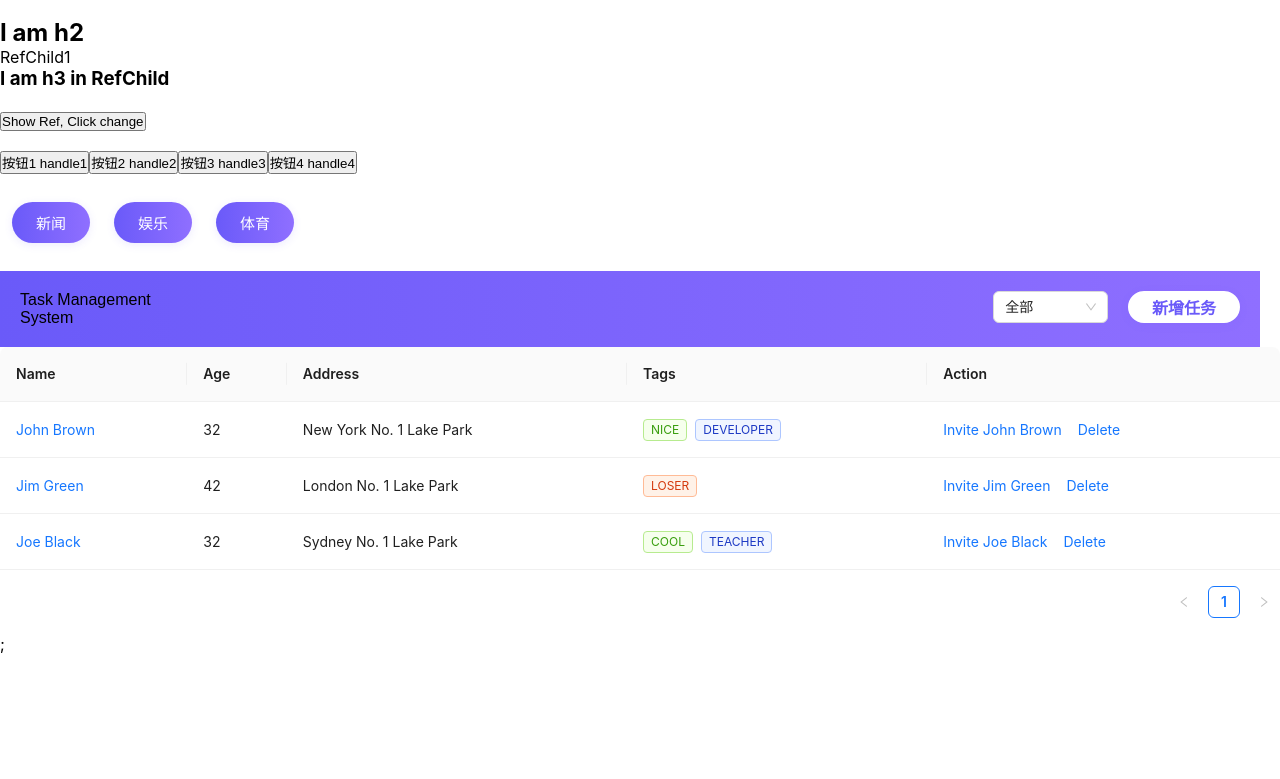
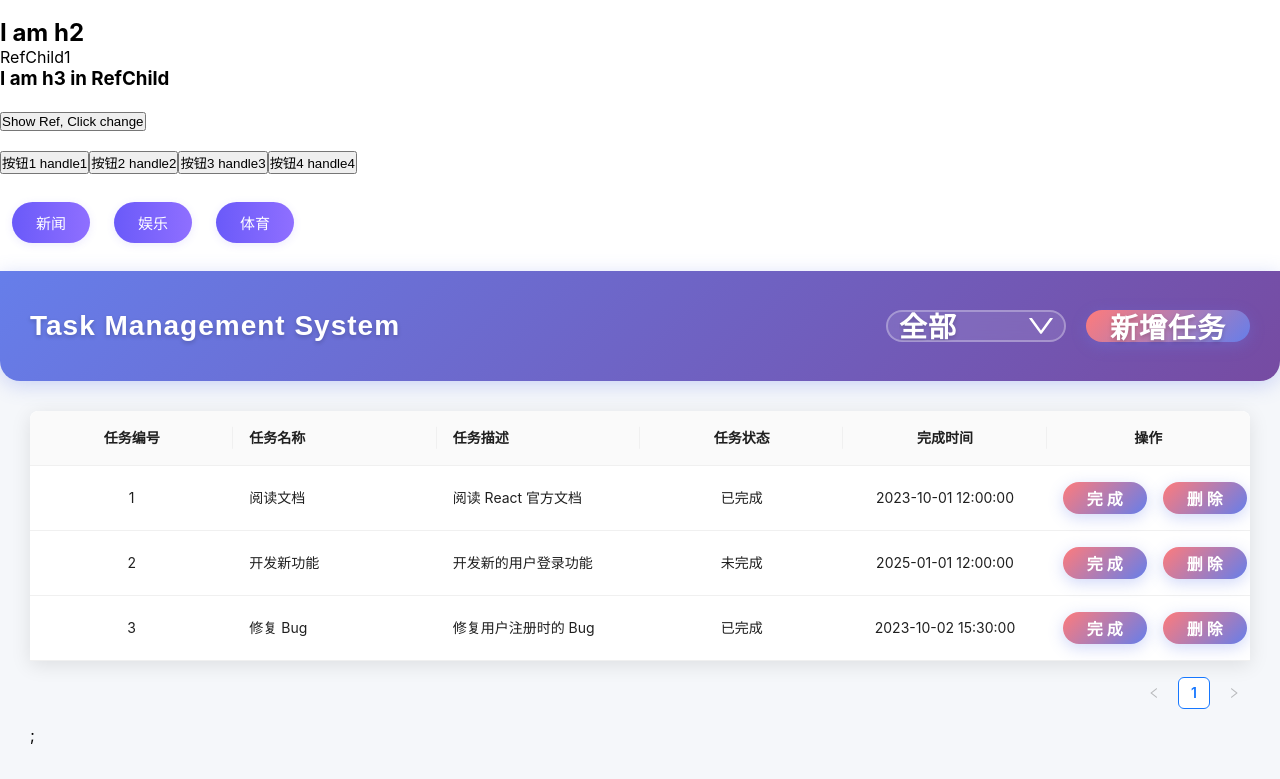
Before and after one commit to guguoyi/mytask, a React app in the folder myreact/: page / in a window 1280 px wide. Shown: the part 979-1758 px from the top of the page. Before the commit the page ends 1633 px from the top, so only its background shows below. Built offline with nearby package versions, Linux system fonts and the light colour scheme.

Commit message:
Add task management component (#11)
* myreact: add event for button list

* myreact: add task management component

* myreact: add task management system component

---------

Co-authored-by: jiangjun@wang <18317713172@163.com>

```diff
--- a/myreact/src/TaskManagementSystem.css
+++ b/myreact/src/TaskManagementSystem.css
@@ -1,43 +1,111 @@
 .task-management-system {
-    /* display: flex; */
     width: 100%;
-    height: auto;
+    min-height: 100vh;
+    background-color: #f5f7fa;
 }
 
 .header {
-    /* margin-top: 50%;
-    margin-bottom: 50%; */
     display: flex;
-    flex-direction: row;
+    align-items: center;
     justify-content: space-between;
-    align-items:self-start;
-    padding: 20px;
-    margin-right: 20px;
-    background: linear-gradient(90deg, #6a5af9 0%, #8f6fff 100%);
+    padding: 20px 30px;
+    background: linear-gradient(135deg, #667eea 0%, #764ba2 100%);
+    box-shadow: 0 4px 20px rgba(102, 126, 234, 0.3);
+    border-radius: 0 0 20px 20px;
+    margin-bottom: 30px;
+    backdrop-filter: blur(10px);
+    min-height: 70px;
 }
 
-.header .primary-btn {
-    background: #fff;
-    color: #6a5af9;
-    border: 2px solid #fff;
-    border-radius: 22px;
-    font-weight: 600;
-    font-size: 16px;
-    padding: 8px 22px;
-    box-shadow: 0 2px 8px rgba(106, 90, 249, 0.10);
-    transition: background 0.2s, color 0.2s, border 0.2s;
-}
-
-.header .primary-btn:hover {
-    background: #6a5af9;
-    color: #fff;
-    border: 2px solid #fff;
+.header span {
+    font-family: 'Segoe UI', Tahoma, Geneva, Verdana, sans-serif;
+    font-size: 28px;
+    font-weight: 700;
+    color: white;
+    text-shadow: 0 2px 4px rgba(0, 0, 0, 0.2);
+    letter-spacing: 1px;
+    margin-right: auto;
 }
 
 .task-management-system .search-bar {
-    /* flex: 1; */
-    justify-self: end;
-    width: 120px !important;
-    margin-left: 65%;
-    margin-right: 20px;
+    width: 180px !important;
+    margin: 0 20px;
 }
+
+.task-management-system .search-bar .ant-select-selector {
+    border-radius: 25px;
+    border: 2px solid rgba(255, 255, 255, 0.3);
+    background: rgba(255, 255, 255, 0.1);
+    color: white;
+    backdrop-filter: blur(10px);
+    transition: all 0.3s ease;
+}
+
+.task-management-system .search-bar .ant-select-selector:hover,
+.task-management-system .search-bar .ant-select-selector:focus {
+    border-color: rgba(255, 255, 255, 0.5);
+    background: rgba(255, 255, 255, 0.2);
+}
+
+.task-management-system .search-bar .ant-select-arrow {
+    color: white;
+}
+
+.task-management-system .search-bar .ant-select-selection-placeholder {
+    color: rgba(255, 255, 255, 0.8);
+}
+
+.primary-btn {
+    background: linear-gradient(135deg, #ff7b7b 0%, #667eea 100%);
+    color: white;
+    border: none;
+    border-radius: 25px;
+    font-weight: 600;
+    font-size: 16px;
+    padding: 8px 24px;
+    box-shadow: 0 4px 15px rgba(102, 126, 234, 0.3);
+    transition: all 0.3s ease;
+    transform: translateY(0);
+}
+
+.primary-btn:hover {
+    transform: translateY(-2px);
+    box-shadow: 0 6px 20px rgba(102, 126, 234, 0.4);
+    background: linear-gradient(135deg, #667eea 0%, #764ba2 100%);
+    color: white;
+}
+
+.task-list {
+    padding: 0 30px;
+}
+
+.ant-table {
+    background: white;
+    border-radius: 15px;
+    box-shadow: 0 4px 20px rgba(0, 0, 0, 0.1);
+    overflow: hidden;
+}
+
+.ant-table-thead > tr > th {
+    background: linear-gradient(135deg, #667eea 0%, #764ba2 100%);
+    color: white;
+    font-weight: 600;
+    border: none;
+}
+
+.ant-table-tbody > tr:hover > td {
+    background-color: rgba(102, 126, 234, 0.1);
+}
+
+.ant-modal-footer .ant-btn {
+    background: linear-gradient(135deg, #ff7b7b 0%, #667eea 100%);
+    color: white;
+    border: none;
+    border-radius: 25px;
+    font-weight: 600;
+    font-size: 16px;
+    padding: 8px 24px;
+    box-shadow: 0 4px 15px rgba(102, 126, 234, 0.3);
+    transition: all 0.3s ease;
+    transform: translateY(0);
+}
--- a/myreact/src/TaskManagementSystem.js
+++ b/myreact/src/TaskManagementSystem.js
@@ -1,81 +1,169 @@
 import React from "react";
 
-import { Button, Select, Table, Tag, Space } from "antd";
+import {
+  Button,
+  DatePicker,
+  Select,
+  Table,
+  Space,
+  Modal,
+  Popconfirm,
+  Input,
+  Form,
+} from "antd";
+import {
+  getTaskByFilter,
+  add,
+  remove,
+  finish,
+  getNextId,
+} from "./utils/TaskDataProcess";
 import "./TaskManagementSystem.css";
+import { flushSync } from "react-dom";
 
 class TaskManagementSystem extends React.Component {
-  dataSource = [
+  // 需要将更新属性定义在 state 中
+  state = {
+    dataSource: getTaskByFilter("全部"),
+    isModalOpen: false,
+    selectedStatus: "全部",
+  };
+
+  formIns = {};
+
+  columns = [
     {
-      key: "1",
-      name: "John Brown",
-      age: 32,
-      address: "New York No. 1 Lake Park",
-      tags: ["nice", "developer"],
+      title: "任务编号",
+      dataIndex: "taskId",
+      key: "taskId",
+      align: "center",
     },
     {
-      key: "2",
-      name: "Jim Green",
-      age: 42,
-      address: "London No. 1 Lake Park",
-      tags: ["loser"],
+      title: "任务名称",
+      ellipsis: true,
+      dataIndex: "taskName",
+      key: "taskName",
     },
     {
-      key: "3",
-      name: "Joe Black",
-      age: 32,
-      address: "Sydney No. 1 Lake Park",
-      tags: ["cool", "teacher"],
+      title: "任务描述",
+      ellipsis: true,
+      dataIndex: "taskDescription",
+      key: "taskDescription",
+    },
+    {
+      title: "任务状态",
+      dataIndex: "taskStatus",
+      key: "taskStatus",
+      align: "center",
+    },
+    {
+      title: "完成时间",
+      key: "completionTime",
+      dataIndex: "completionTime",
+      align: "center",
+    },
+    {
+      title: "操作",
+      key: "action",
+      align: "center",
+      render: (_, record) => {
+        return (
+          <Space size="middle">
+            <Popconfirm
+              title="完成任务"
+              description="你确定将该任务标记为完成吗?"
+              onConfirm={() => this.confirmComplete(record)}
+              okText="确定"
+              cancelText="取消"
+            >
+              <Button className="primary-btn">完成</Button>
+            </Popconfirm>
+            <Popconfirm
+              title="删除任务"
+              description="你确定将该任务从列表中删除吗?"
+              onConfirm={() => this.confirmDelete(record)}
+              okText="确定"
+              cancelText="取消"
+            >
+              <Button className="primary-btn">删除</Button>
+            </Popconfirm>
+          </Space>
+        );
+      },
     },
   ];
 
-  columns = [
-    {
-      title: "Name",
-      dataIndex: "name",
-      key: "name",
-      render: (text) => <a>{text}</a>,
-    },
-    {
-      title: "Age",
-      dataIndex: "age",
-      key: "age",
-    },
-    {
-      title: "Address",
-      dataIndex: "address",
-      key: "address",
-    },
-    {
-      title: "Tags",
-      key: "tags",
-      dataIndex: "tags",
-      render: (_, { tags }) => (
-        <>
-          {tags.map((tag) => {
-            let color = tag.length > 5 ? "geekblue" : "green";
-            if (tag === "loser") {
-              color = "volcano";
-            }
-            return (
-              <Tag color={color} key={tag}>
-                {tag.toUpperCase()}
-              </Tag>
-            );
-          })}
-        </>
-      ),
-    },
-    {
-      title: "Action",
-      key: "action",
-      render: (_, record) => (
-        <Space size="middle">
-          <a>Invite {record.name}</a>
-          <a>Delete</a>
-        </Space>
-      ),
-    },
-  ];
+  addTask = () => {
+    this.setState({ isModalOpen: true });
+  };
+
+  handleOk = () => {
+    let fieldsValue = this.formIns.current.getFieldsValue();
+    let taskNew = {
+      ...fieldsValue,
+      taskId: getNextId(),
+    };
+
+    taskNew.completionTime = taskNew.completionTime
+      ? taskNew.completionTime.format("YYYY-MM-DD HH:mm:ss")
+      : "";
+    console.log(taskNew);
+
+    add(taskNew);
+
+    this.setState({
+      ...this.state,
+      dataSource: getTaskByFilter(this.state.selectedStatus),
+    });
+
+    this.formIns.current.resetFields();
+    flushSync();
+
+    this.setState({
+      ...this.state,
+      isModalOpen: false,
+    });
+  };
+
+  handleCancel = () => {
+    this.setState({ isModalOpen: false });
+  };
+
+  searchSelect = (value) => {
+    // 由于 setState 异步执行，所以需要等状态更新后再更新列表
+    this.setState({ selectedStatus: value }, function () {
+      this.setState({
+        ...this.state,
+        dataSource: getTaskByFilter(this.state.selectedStatus),
+      });
+    });
+    console.log(`selected ${value}`);
+  };
+
+  confirmComplete = (record) => {
+    console.log("Task completed:", record);
+    finish(record.taskId);
+
+    this.setState({
+      ...this.state,
+      dataSource: getTaskByFilter(this.state.selectedStatus),
+    });
+  };
+
+  confirmDelete = (record) => {
+    console.log("Task deleted:", record);
+    remove(record.taskId);
+    this.setState({
+      ...this.state,
+      dataSource: getTaskByFilter(this.state.selectedStatus),
+    });
+  };
+
+  pickTime = (time) => {
+    // dayjs 对象转字符串
+    const timeStr = time ? time.format("YYYY-MM-DD HH:mm:ss") : "";
+    console.log("check time", timeStr);
+  };
 
   render() {
     return (
@@ -87,17 +175,92 @@ class TaskManagementSystem extends React.Component {
           <Select
             defaultValue="全部"
             className="search-bar"
+            onSelect={(value) => this.searchSelect(value)}
             options={[
               { value: "全部", label: <span>全部</span> },
               { value: "已完成", label: <span>已完成</span> },
               { value: "未完成", label: <span>未完成</span> },
             ]}
           />
-          <Button className="primary-btn">新增任务</Button>
+          <Button className="primary-btn" onClick={this.addTask}>
+            新增任务
+          </Button>
+        </div>
+
+        <div className="modal-container">
+          <Modal
+            title="新增任务"
+            closable={{ "aria-label": "Custom Close Button" }}
+            open={this.state.isModalOpen}
+            onOk={this.handleOk}
+            onCancel={this.handleCancel}
+            keyboard={false}
+            maskClosable={false}
+            destroyOnHidden={true}
+            getContainer={false}
+          >
+            <Form
+              layout="vertical"
+              name="创建任务"
+              style={{ maxWidth: 600 }}
+              initialValues={{
+                taskName: "",
+                taskStatus: "",
+                completionTime: "",
+              }}
+              autoComplete="off"
+              ref={this.formIns}
+            >
+              <Form.Item
+                label="任务名称"
+                name="taskName"
+                validateTrigger="onBlur"
+                rules={[{ required: true, message: "请输入任务名称" }]}
+              >
+                <Input />
+              </Form.Item>
+
+              <Form.Item
+                label="任务描述"
+                name="taskDescription"
+                validateTrigger="onBlur"
+                rules={[{ required: true, message: "请输入任务描述" }]}
+              >
+                <Input.TextArea rows={4} />
+              </Form.Item>
+
+              <Form.Item
+                label="任务状态"
+                name="taskStatus"
+                validateTrigger="onChange"
+                rules={[{ required: true, message: "请选择任务状态" }]}
+              >
+                <Select
+                  options={[
+                    { value: "已完成", label: "已完成" },
+                    { value: "未完成", label: "未完成" },
+                  ]}
+                />
+              </Form.Item>
+
+              <Form.Item
+                label="完成时间"
+                name="completionTime"
+                rules={[{ required: true, message: "请选择任务结束时间" }]}
+              >
+                <DatePicker showTime onOk={this.pickTime} />
+              </Form.Item>
+            </Form>
+          </Modal>
         </div>
 
         <div className="task-list">
-          <Table dataSource={this.dataSource} columns={this.columns} />;
+          <Table
+            loading={false}
+            dataSource={this.state.dataSource}
+            columns={this.columns}
+          />
+          ;
         </div>
       </div>
     );
--- /dev/null
+++ b/myreact/src/utils/TaskDataProcess.js
@@ -0,0 +1,63 @@
+import { taskList } from "./taskMockData";
+// 浏览器端直接使用 window.localStorage，无需引入 node-localstorage
+
+
+function initTaskList(taskListNew = taskList) {
+    let taskCopy = [...taskListNew];
+    if (localStorage.getItem('taskList') === null) {
+        localStorage.setItem('taskList', JSON.stringify(taskCopy));
+    }
+    // 返回反序列化后的任务列表
+    return JSON.parse(localStorage.getItem('taskList'));
+}
+
+function add(data) {
+    let taskCopy = [...initTaskList()];
+    taskCopy.push(data);
+    localStorage.setItem('taskList', JSON.stringify(taskCopy));
+    return taskCopy;
+}
+
+function finish(taskId) {
+    let taskCopy = [...initTaskList()];
+    let index = taskCopy.findIndex((item) => item.taskId === taskId);
+    taskCopy[index].taskStatus = "已完成";
+    localStorage.setItem('taskList', JSON.stringify(taskCopy));
+    return taskCopy;
+}
+
+function getNextId() {
+    let taskCopy = [...initTaskList()];
+    let maxId = 0;
+    taskCopy.forEach((e) => {
+        if (+e.taskId > maxId) {
+            maxId = +e.taskId;
+        }
+    })
+
+    return maxId + 1;
+}
+
+function remove(taskId) {
+    let taskCopy = [...initTaskList()];
+    let index = taskCopy.findIndex((item) => item.taskId === taskId);
+    if (index !== -1) {
+        taskCopy.splice(index, 1);
+    }
+    localStorage.setItem('taskList', JSON.stringify(taskCopy));
+    return taskCopy;
+}
+
+function getTaskByFilter(status) {
+    let taskCopy = [...initTaskList()];
+    return taskCopy.filter((item) => {
+        if (status === "全部") {
+            return true;
+        } else {
+            return item.taskStatus === status;
+        }
+    });
+}
+
+
+export { initTaskList, add, remove, getTaskByFilter, finish, getNextId};
--- /dev/null
+++ b/myreact/src/utils/taskMockData.js
@@ -0,0 +1,25 @@
+const taskList = [
+  {
+    taskId: "1",
+    taskName: "阅读文档",
+    taskDescription: "阅读 React 官方文档",
+    taskStatus: "已完成",
+    completionTime: "2023-10-01 12:00:00",
+  },
+  {
+    taskId: "2",
+    taskName: "开发新功能",
+    taskDescription: "开发新的用户登录功能",
+    taskStatus: "未完成",
+    completionTime: "2025-01-01 12:00:00",
+  },
+  {
+    taskId: "3",
+    taskName: "修复 Bug",
+    taskDescription: "修复用户注册时的 Bug",
+    taskStatus: "已完成",
+    completionTime: "2023-10-02 15:30:00",
+  },
+];
+
+export { taskList };
```
Also changed, not shown: myreact/src/index.css (line endings or trailing spaces).
